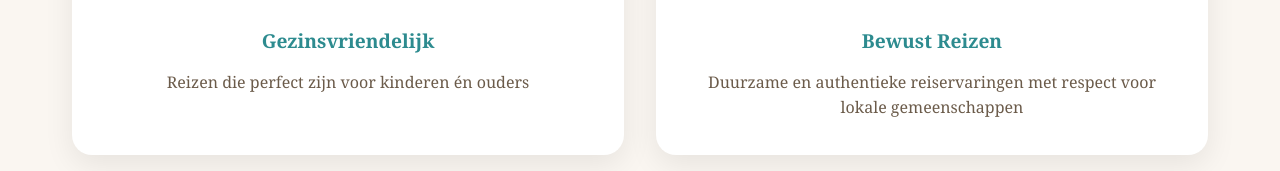
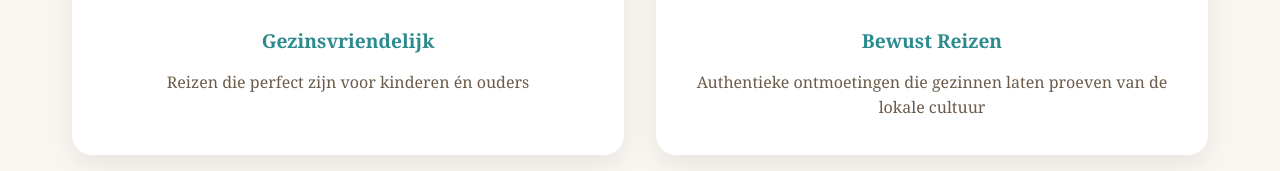
Before and after one commit to website-the-palmtree-collection/website-the-palmtree-collection.github.io, a plain HTML site: page docs/index.html in a window 1280 px wide. Shown: the part 2876-3047 px from the top of the page. Drawn offline with Linux system fonts and the light colour scheme.

Commit message:
Weghalen term duurzaam

```diff
--- a/docs/index.html
+++ b/docs/index.html
@@ -740,7 +740,7 @@
                     <div class="offer-content">
                         <h3 class="offer-title">Bewust Reizen</h3>
                         <p class="offer-description">
-                            Duurzame en authentieke reiservaringen met respect voor lokale gemeenschappen
+                            Authentieke ontmoetingen die gezinnen laten proeven van de lokale cultuur
                         </p>
                     </div>
                 </div>
```
